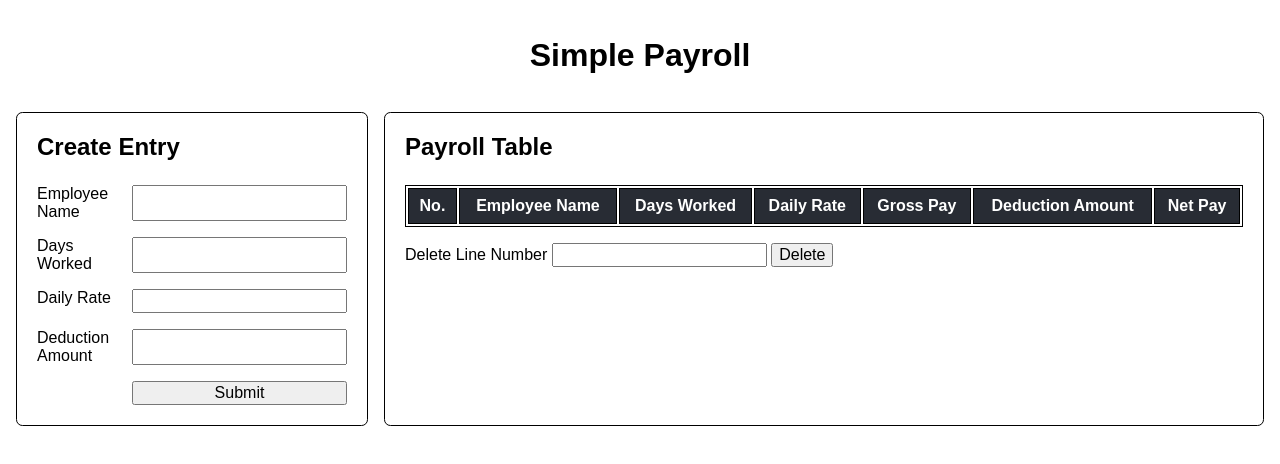
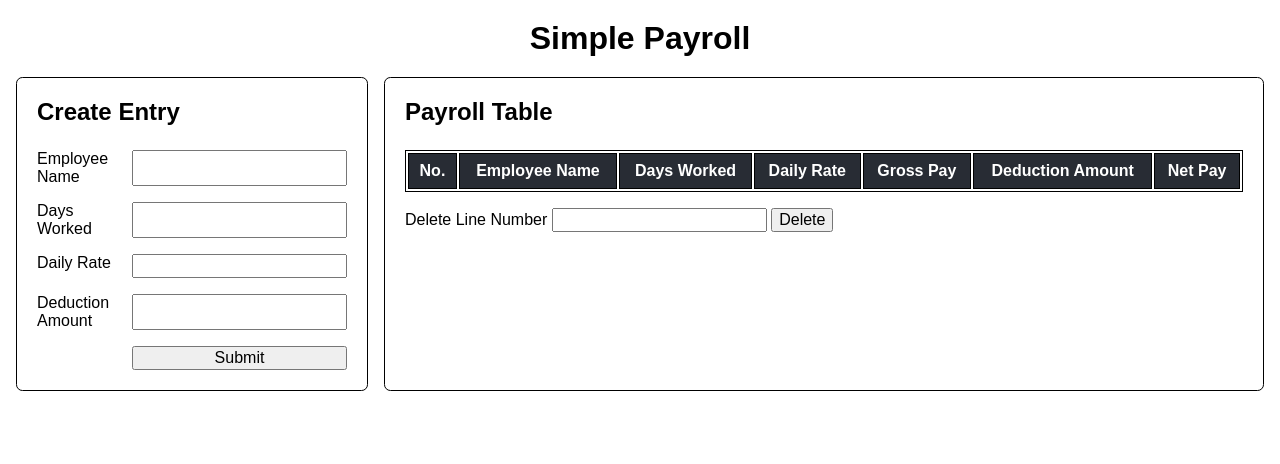
Before and after one commit to adducjpcole/itc, a website: page public/simple-payroll/index.html in a window 1280 px wide. Drawn offline with Linux system fonts and the light colour scheme.

Commit message:
refactor: edit margin of h1

```diff
--- a/public/simple-payroll/css/styles.css
+++ b/public/simple-payroll/css/styles.css
@@ -11,6 +11,7 @@
   }
 
   #root h1 {
+    margin: 0.25rem 0;
     grid-column: span 2;
   }
 
```
